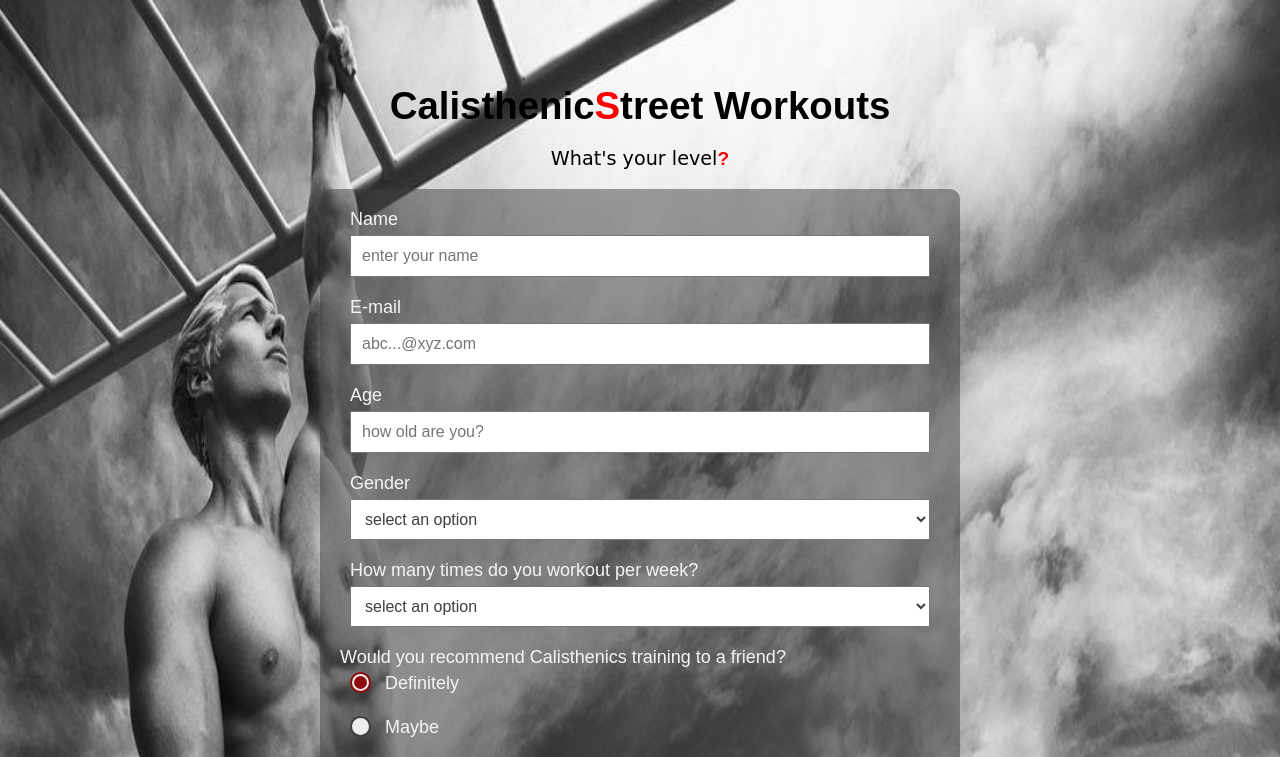
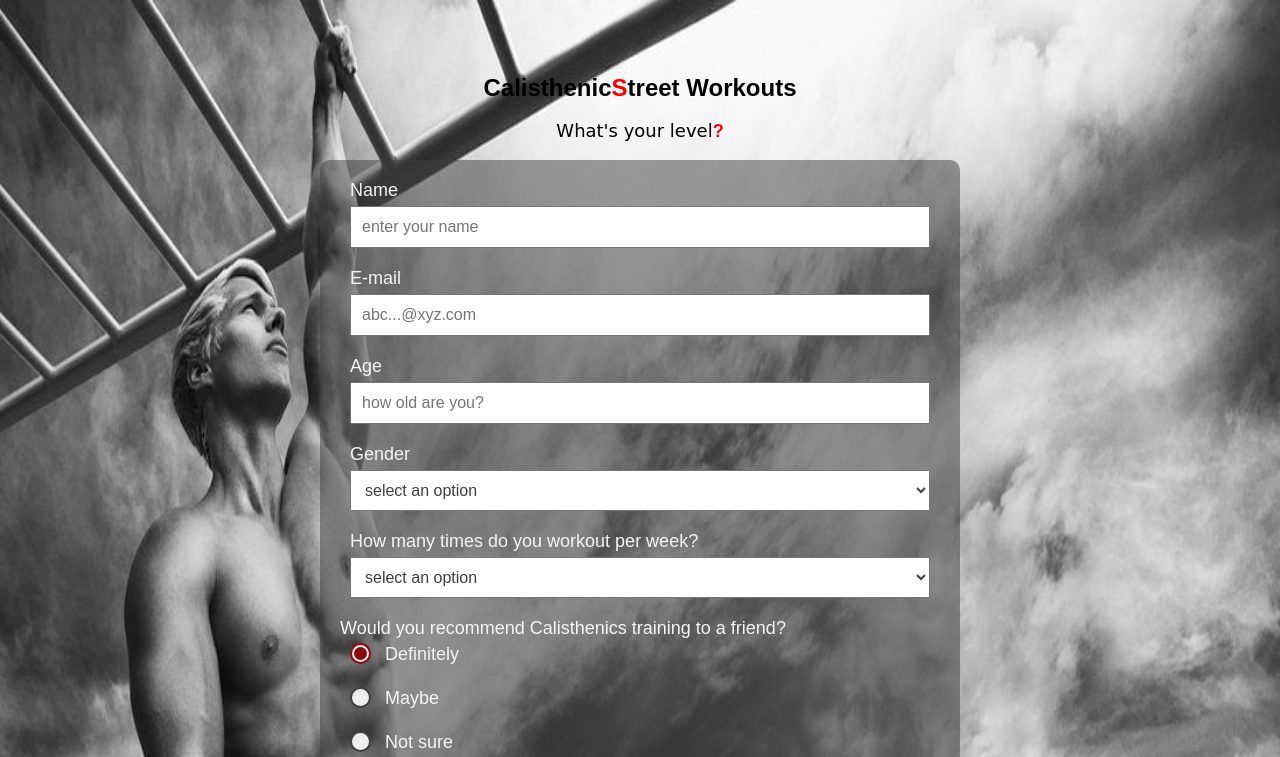
Before and after one commit to wolfcode25/wolfcode25.github.io, a plain HTML site: page survey-form/index.html in a window 1280 px wide. Shown: the top 757 px of the page. Drawn offline with Linux system fonts and the light colour scheme.

Commit message:
Update mystyle1.css

```diff
--- a/survey-form/mystyle1.css
+++ b/survey-form/mystyle1.css
@@ -1,10 +1,17 @@
+html {
+  background-image: url("calis.jpg");
+  background-size: 100vw 100%;
+  background-repeat: no-repeat;
+  background-position: center;
+}
+
 body {
-  background-image: url("calis.jpg");
-  background-size: 100% 100%;
+
   display: flex;
   flex-direction: column;
   align-items: center;
 }
+
 header {
   position: relative;
   display: flex;
@@ -13,25 +20,30 @@ header {
   font-family: fantasy;
   margin-top: 50px;
 }
+
 .s {
   font-weight: bold;
   color: red;
 }
+
 #title {
   position: relative;
-  font-size: 3vw;
+  font-size: x-large;
   margin-bottom: 0px;
 }
+
 #description {
   position: relative;
   font-family: cursive;
-  font-size: 1.5vw;
+  font-size: large;
 }
+
 .q {
   color: red;
   font-family: Arial;
   font-weight: bold;
 }
+
 #survey-form {
   position: relative;
   display: flex;
@@ -42,16 +54,19 @@ header {
   color: whitesmoke;
   width: 50vw;
 }
+
 input::placeholder,
 textarea::placeholder {
   opacity: 4 !important;
 }
+
 input,
 select,
 textarea {
   color: rgb(63, 63, 63);
   opacity: 4;
 }
+
 .box0 {
   position: relative;
   display: flex;
@@ -59,6 +74,7 @@ textarea {
   padding: 10px;
   margin: 10px 20px 10px 20px;
 }
+
 .box0 input {
   display: block;
   position: relative;
@@ -77,6 +93,7 @@ textarea {
   font-size: large;
   font-family: fantasy;
 }
+
 .box1 {
   position: relative;
   display: flex;
@@ -84,6 +101,7 @@ textarea {
   margin: -30px 20px -10px 20px;
   padding: 10px;
 }
+
 .box1 select {
   display: block;
   position: relative;
@@ -92,6 +110,7 @@ textarea {
   padding: 10px;
   margin-bottom: 20px;
 }
+
 .lab {
   position: relative;
   padding: 10px;
@@ -99,6 +118,7 @@ textarea {
   font-size: large;
   font-family: fantasy;
 }
+
 .box2,
 .box3 {
   position: relative;
@@ -108,6 +128,7 @@ textarea {
   margin: -25px 20px 10px 20px;
   width: max-content;
 }
+
 .box4,
 .box5 {
   position: relative;
@@ -116,18 +137,21 @@ textarea {
   padding: 10px;
   margin: -10px 20px 10px 20px;
 }
+
 .box4 textarea {
   display: block;
   font-size: medium;
   font-family: fantasy;
   padding: 10px;
 }
+
 .box4 textarea:focus {
   display: block;
   position: relative;
   outline: 2px solid rgb(141, 10, 10);
   outline-style: groove;
 }
+
 #submit {
   position: relative;
   font-size: medium;
@@ -147,10 +171,12 @@ textarea {
   font-size: large;
   font-family: fantasy;
 }
+
 .container input {
   position: absolute;
   opacity: 0;
 }
+
 .mark {
   position: absolute;
   display: block;
@@ -162,19 +188,23 @@ textarea {
   border-radius: 50%;
   border: 2px solid rgb(63, 63, 63);
 }
-.container input:checked ~ .mark {
+
+.container input:checked~.mark {
   border-color: rgb(141, 10, 10);
 }
+
 .mark::after,
 .mark1::after {
   content: "";
   position: absolute;
   display: none;
 }
-.container input:checked ~ .mark::after,
-.container input:checked ~ .mark1::after {
+
+.container input:checked~.mark::after,
+.container input:checked~.mark1::after {
   display: block;
 }
+
 .mark::after {
   top: 2px;
   left: 2px;
@@ -183,6 +213,7 @@ textarea {
   background-color: rgb(141, 10, 10);
   border-radius: 50%;
 }
+
 .mark1 {
   display: block;
   position: absolute;
@@ -192,9 +223,11 @@ textarea {
   left: 2px;
   background-color: #eee;
 }
-.container input:checked ~ .mark1 {
+
+.container input:checked~.mark1 {
   background-color: rgb(141, 10, 10);
 }
+
 .mark1::after {
   top: 0px;
   left: 4.5px;
```
